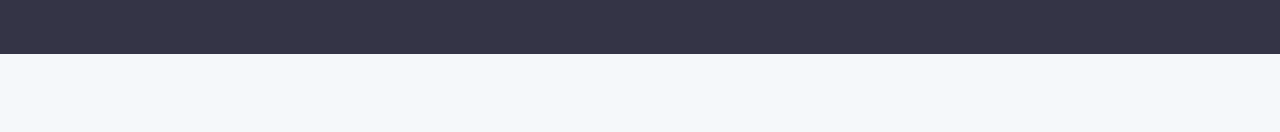
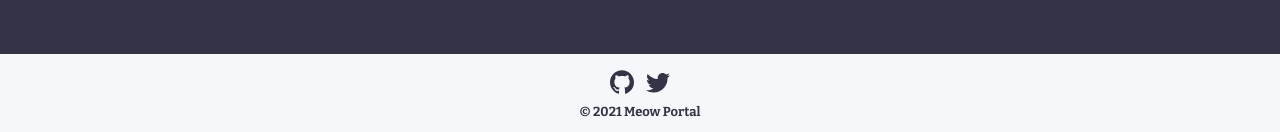
Before and after one commit to Andantez/meow-center, a Next.js app: page / in a window 1280 px wide. Shown: the part 2273-2405 px from the top of the page. Before the commit the page ends 2327 px from the top, so only its background shows below. Built offline with nearby package versions, Linux system fonts and the light colour scheme.

Commit message:
Add: footer and styling to it. Change: color of pseudo element color on hover of header links.

```diff
--- /dev/null
+++ b/components/Footer.js
@@ -0,0 +1,63 @@
+import styled from 'styled-components';
+import { ImGithub, ImTwitter } from 'react-icons/im';
+
+const Footer = () => {
+  return (
+    <StyledFooter>
+      <div className="links">
+        <a
+          href="https://github.com/Andantez"
+          target="_blank"
+          rel="noopener noreferrer"
+        >
+          <ImGithub className="github" />
+        </a>
+        <a
+          href="https://twitter.com/KaloyanAtanasov"
+          target="_blank"
+          rel="noopener noreferrer"
+        >
+          <ImTwitter className="twitter" />
+        </a>
+      </div>
+      <div className="copyright">© 2021 Meow Portal</div>
+    </StyledFooter>
+  );
+};
+
+const StyledFooter = styled.footer`
+  display: grid;
+  margin: 1em auto;
+  gap: 0.25em;
+  place-items: center;
+  font-family: var(--ff-paragraph);
+  font-weight: var(--fw-bold);
+  color: var(--clr-primary-500);
+
+  .links {
+    font-size: 1.5em;
+    display: flex;
+    gap: 0.5em;
+
+    .github,
+    .twitter {
+      transition: transform 250ms ease, color 250ms ease;
+    }
+    .github:hover {
+      color: #333;
+    }
+    .twitter:hover {
+      color: #1da1f2;
+    }
+    .github:hover,
+    .twitter:hover {
+      transform: scale(1.1);
+    }
+  }
+
+  .copyright {
+    font-size: 0.8125em;
+    /* margin-bottom: 1em; */
+  }
+`;
+export default Footer;
--- a/components/Header.js
+++ b/components/Header.js
@@ -73,7 +73,7 @@ const Wrapper = styled.header`
     a {
       position: relative;
       &:hover {
-        color: var(--clr-secondary-600);
+        opacity: 0.8;
       }
       &::before {
         position: absolute;
@@ -82,7 +82,7 @@ const Wrapper = styled.header`
         height: 3px;
         bottom: -0.75em;
         left: 0;
-        background: var(--clr-light-yellow);
+        background: var(--clr-red-500);
         transform: scale(0);
         transition: transform 250ms linear;
         transform-origin: right;
--- a/components/Layout.js
+++ b/components/Layout.js
@@ -1,6 +1,6 @@
 import Head from 'next/head';
 import Header from '../components/Header';
-
+import Footer from '../components/Footer';
 const Layout = ({ children }) => {
   return (
     <>
@@ -13,6 +13,7 @@ const Layout = ({ children }) => {
       </Head>
       <Header />
       {children}
+      <Footer />
     </>
   );
 };
```
